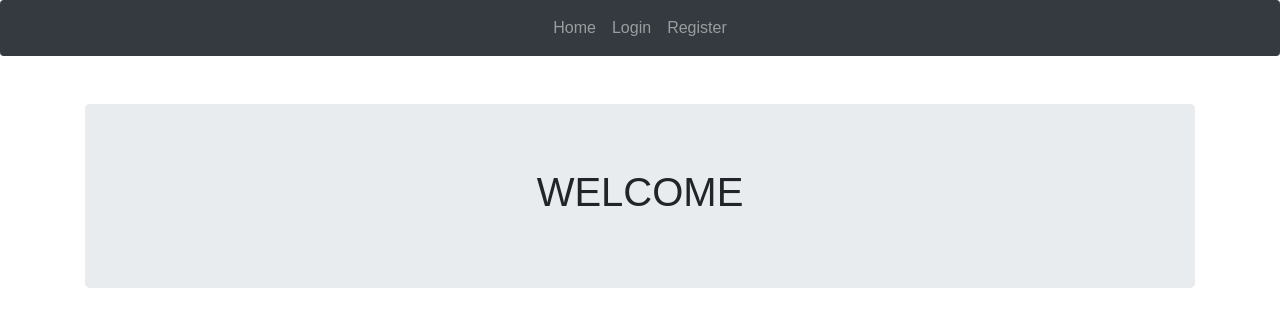
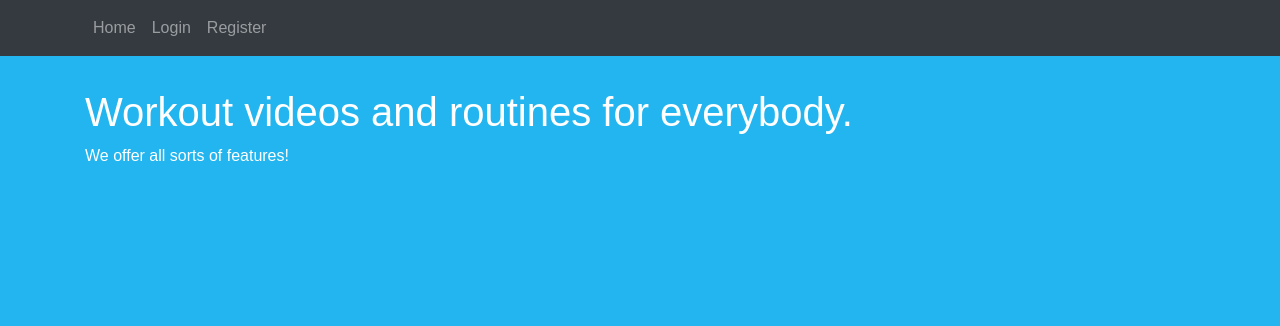
Before and after one commit to Project-RHR-OLD/Apollo, a React (Create React App) app in the folder front-end/: page / in a window 1280 px wide. Shown: the top 326 px of the page. Built offline with nearby package versions, Linux system fonts and the light colour scheme.

Commit message:
Added some styling.

```diff
--- a/front-end/src/components/Landing.js
+++ b/front-end/src/components/Landing.js
@@ -1,12 +1,17 @@
 import React, { Component } from 'react'
+import '../static/css/Landing.css'
 
 class Landing extends Component {
   render() {
     return (
-      <div className="container">
-        <div className="jumbotron mt-5">
-          <div className="col-sm-8 mx-auto">
-            <h1 className="text-center">WELCOME</h1>
+      <div id="landing">
+        <div className="container">
+          <div className="row">
+            <div className="col-sm-12 mx-auto">
+              <h1>Workout videos and routines for everybody.</h1>
+
+              <p>We offer all sorts of features!</p>
+            </div>
           </div>
         </div>
       </div>
--- a/front-end/src/components/Navbar.js
+++ b/front-end/src/components/Navbar.js
@@ -40,7 +40,8 @@ class Landing extends Component {
     )
 
     return (
-      <nav className="navbar navbar-expand-lg navbar-dark bg-dark rounded">
+      <nav className="navbar navbar-expand-sm navbar-dark bg-dark">
+        <div className="container">
           <button
             className="navbar-toggler"
             type="button"
@@ -53,10 +54,7 @@ class Landing extends Component {
             <span className="navbar-toggler-icon" />
           </button>
 
-        <div
-          className="collapse navbar-collapse justify-content-md-center"
-          id="navbarsExample10"
-        >
+          <div className="collapse navbar-collapse justify-content-md-right" id="navbarsExample10">
             <ul className="navbar-nav">
               <li className="nav-item">
                 <Link to="/" className="nav-link">
@@ -66,6 +64,7 @@ class Landing extends Component {
             </ul>
             {localStorage.usertoken ? userLink : loginRegLink}
           </div>
+        </div>
       </nav>
     )
   }
--- /dev/null
+++ b/front-end/src/static/css/Landing.css
@@ -0,0 +1,6 @@
+#landing{
+    background-color: #22b5ef;
+    color: white;
+    padding: 2em 0 2em 0;
+    min-height: 50em;
+}
--- /dev/null
+++ b/front-end/src/static/css/Login.css
@@ -0,0 +1,3 @@
+#links{
+    color: white !important;
+}
```
Lines whose indentation alone changed are shown as unchanged.
